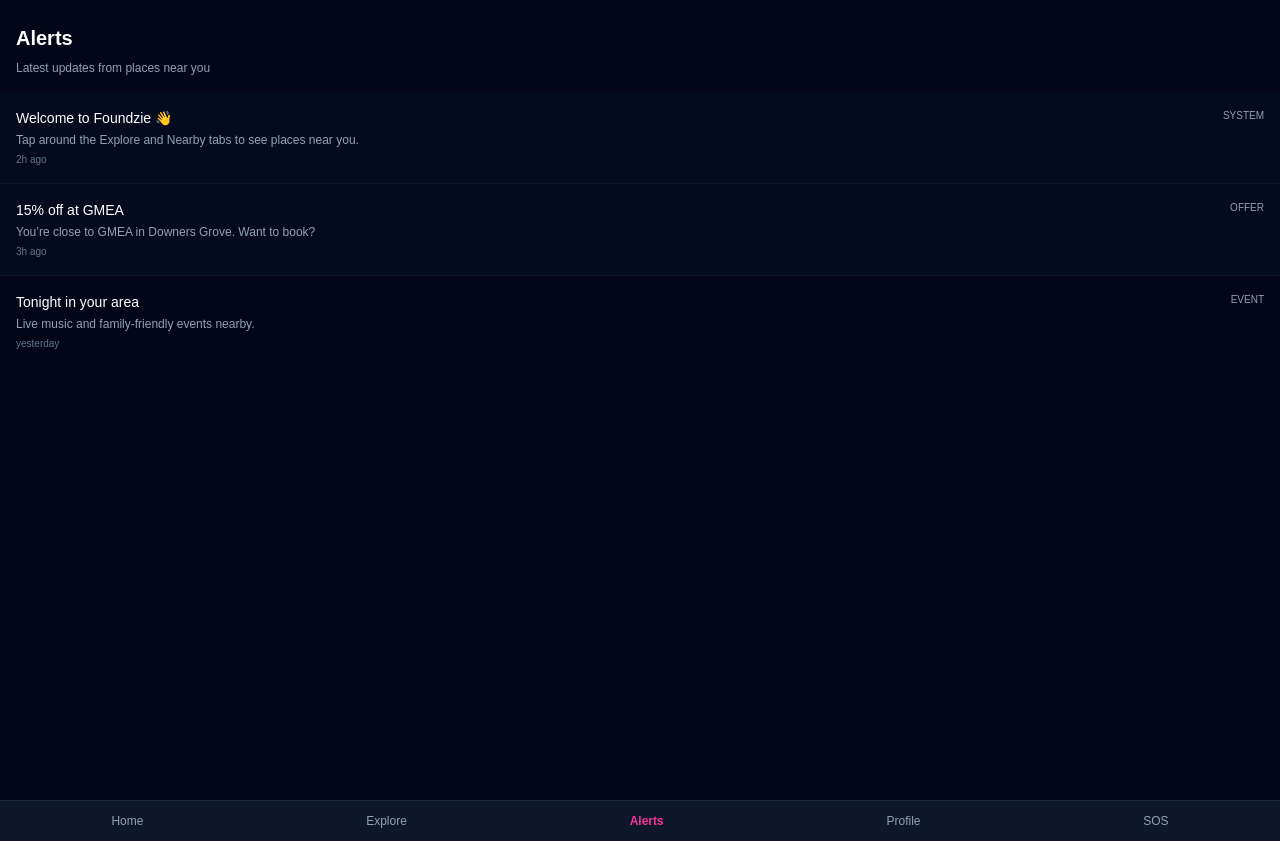
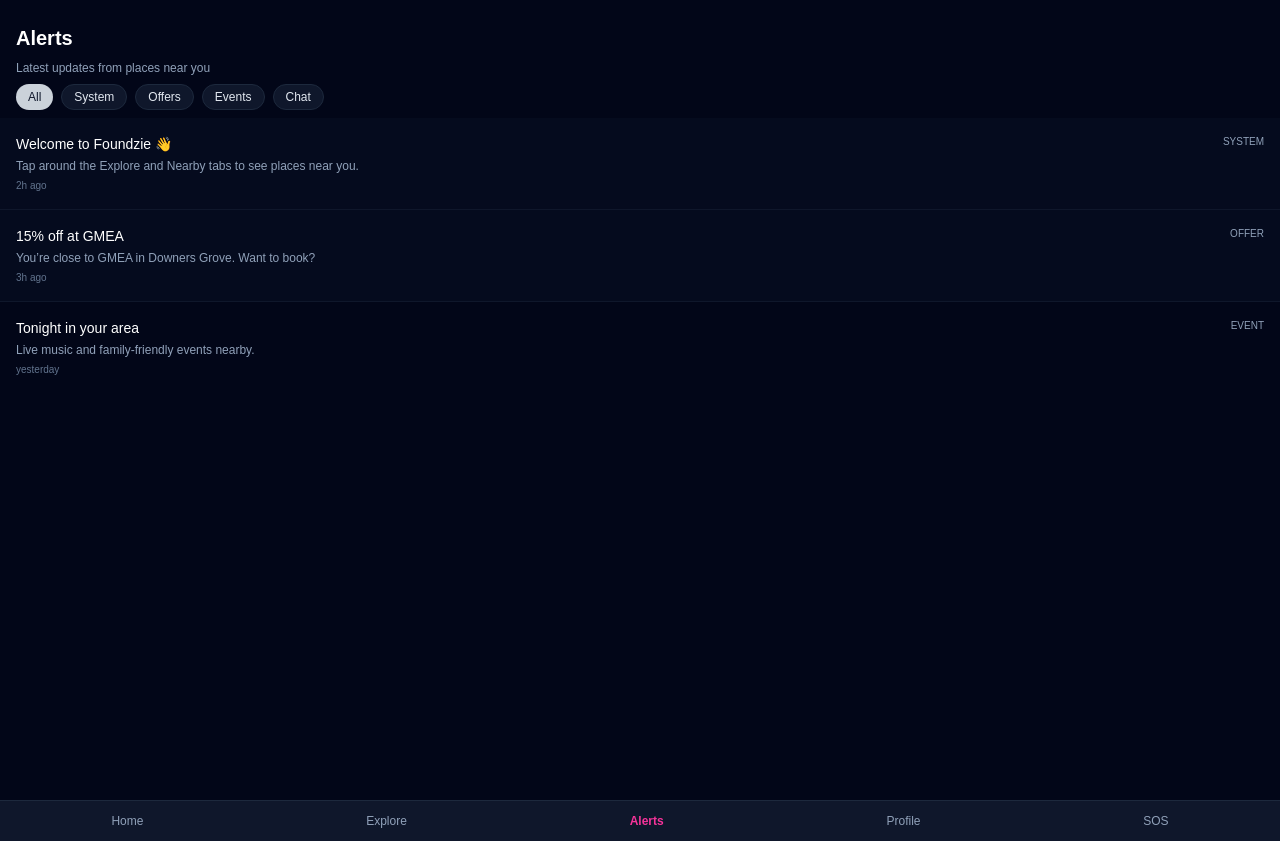
Before and after one commit to Foundzie/foundzie-v2, a Next.js app: page /mobile/notifications in a window 1280 px wide. Built offline with nearby package versions, Linux system fonts and the light colour scheme.

Commit message:
Add one more layer which is a little fliter

```diff
--- a/src/app/mobile/notifications/page.tsx
+++ b/src/app/mobile/notifications/page.tsx
@@ -16,9 +16,18 @@ interface AppNotification {
   actionHref?: string;
 }
 
+const FILTERS: Array<{ id: "all" | NotificationType; label: string }> = [
+  { id: "all", label: "All" },
+  { id: "system", label: "System" },
+  { id: "offer", label: "Offers" },
+  { id: "event", label: "Events" },
+  { id: "chat", label: "Chat" },
+];
+
 export default function MobileNotificationsPage() {
   const [items, setItems] = useState<AppNotification[]>([]);
   const [loading, setLoading] = useState(true);
+  const [activeFilter, setActiveFilter] = useState<"all" | NotificationType>("all");
 
   // load notifications
   async function load() {
@@ -40,24 +49,47 @@ export default function MobileNotificationsPage() {
     return () => clearInterval(timer);
   }, []);
 
+  // apply filter
+  const shown =
+    activeFilter === "all"
+      ? items
+      : items.filter((n) => n.type === activeFilter);
+
   return (
     <main className="min-h-screen bg-slate-950 text-white">
-      <div className="px-4 pt-6 pb-4 space-y-2">
+      <div className="px-4 pt-6 pb-2 space-y-2">
         <h1 className="text-xl font-semibold">Alerts</h1>
         <p className="text-xs text-slate-400">
           Latest updates from places near you
         </p>
       </div>
 
+      {/* filter bar */}
+      <div className="px-4 pb-2 flex gap-2 overflow-x-auto no-scrollbar">
+        {FILTERS.map((f) => (
+          <button
+            key={f.id}
+            onClick={() => setActiveFilter(f.id)}
+            className={
+              f.id === activeFilter
+                ? "text-xs px-3 py-1 rounded-full bg-slate-200/90 text-slate-900"
+                : "text-xs px-3 py-1 rounded-full bg-slate-900 text-slate-200 border border-slate-800"
+            }
+          >
+            {f.label}
+          </button>
+        ))}
+      </div>
+
       <ul className="divide-y divide-slate-900">
         {loading ? (
-          <li className="px-4 py-6 text-center text-slate-400">Loading...</li>
-        ) : items.length === 0 ? (
+          <li className="px-4 py-6 text-center text-slate-400">Loading…</li>
+        ) : shown.length === 0 ? (
           <li className="px-4 py-6 text-center text-slate-400">
             No alerts right now.
           </li>
         ) : (
-          items.map((n) => (
+          shown.map((n) => (
             <li
               key={n.id}
               className={`px-4 py-4 flex items-start gap-3 ${
```
